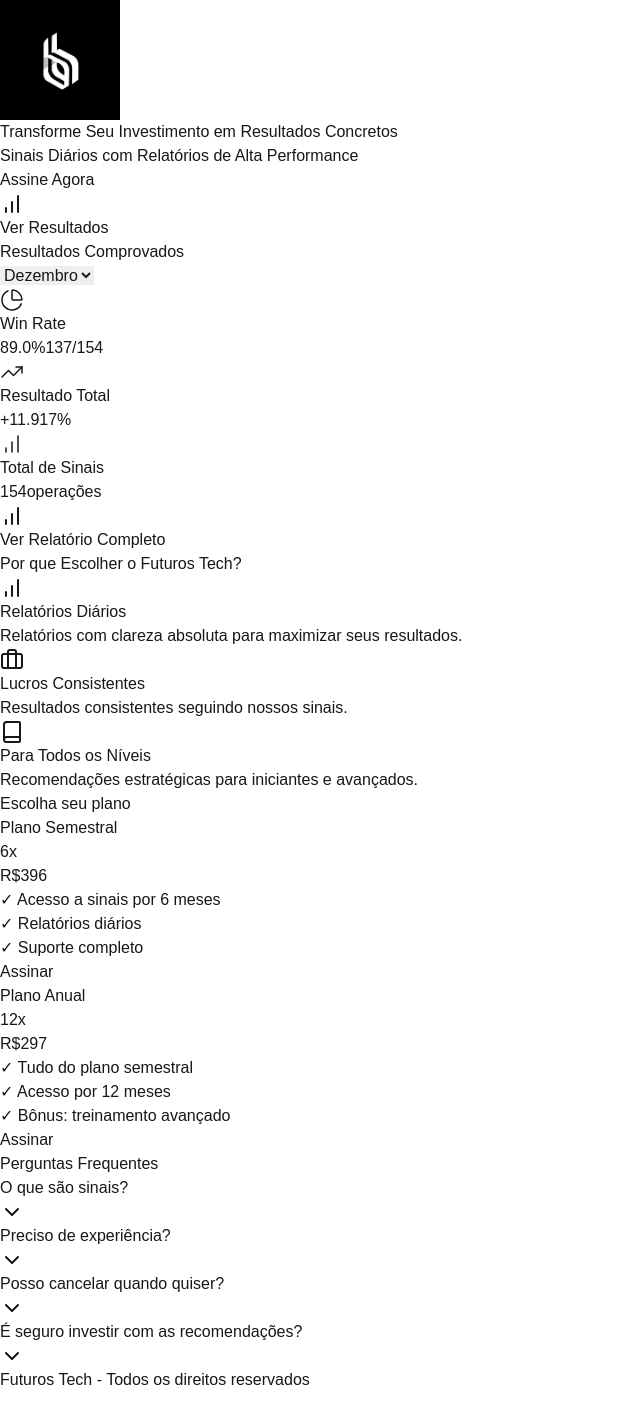
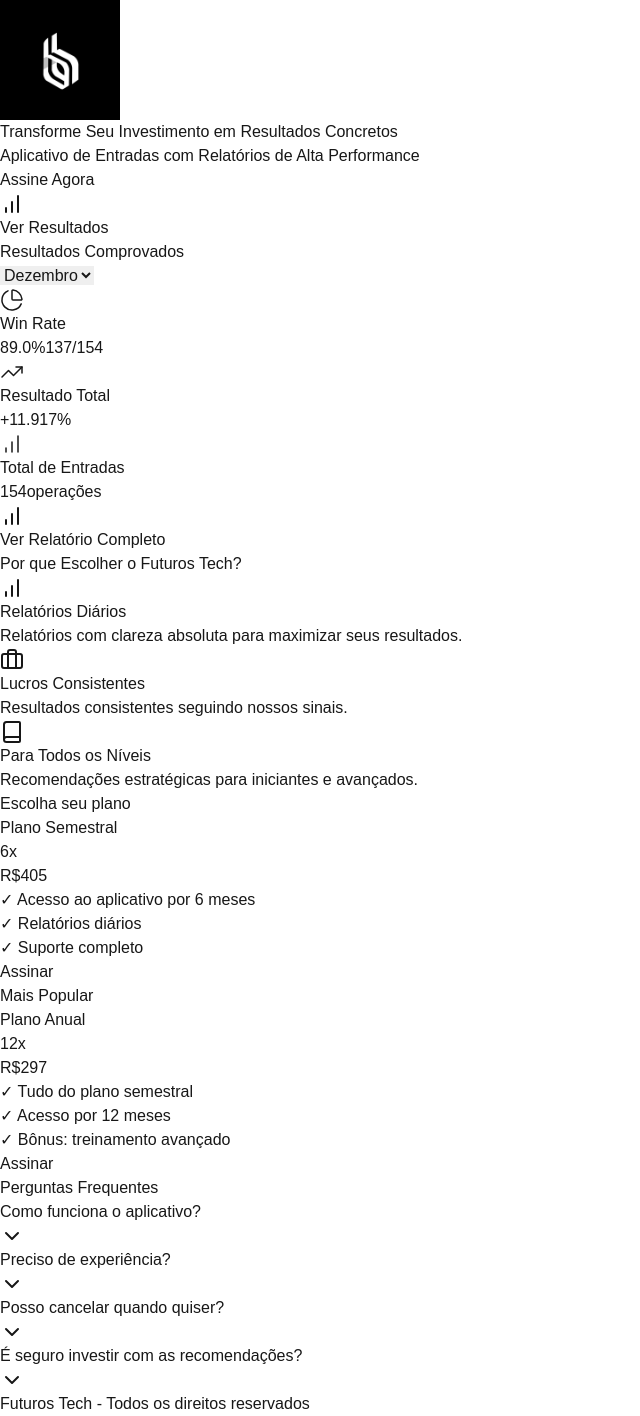
Before and after one commit to tonipcv/sales-fip, a Next.js app: page / in a window 1280 px wide. Shown: the whole page, without its empty margins (0-640 px from the left). Before the commit the page ends 1392 px from the top, so only its background shows below. Built offline with nearby package versions, Linux system fonts and the light colour scheme.

Commit message:
link correto

```diff
--- a/src/app/layout.tsx
+++ b/src/app/layout.tsx
@@ -13,28 +13,23 @@
 });
 
 export const metadata: Metadata = {
-  title: 'Futuros Tech - Sinais e Análises para Day Trade',
-  description: 'Entradas Diárias com Relatórios de Alta Performance Comprovada. Utilizado por +10.000 investidores ao redor do mundo. Taxa de acerto superior a 80%.',
-  keywords: 'day trade, sinais, análise técnica, mercado financeiro, investimentos, futuros, trading',
+  title: 'Futuros Tech | Aplicativo de Entradas para Trading',
+  description: 'Aplicativo de Entradas com Relatórios de Alta Performance. Transforme seu investimento em resultados concretos com nosso aplicativo de recomendações.',
+  keywords: 'aplicativo de trading, entradas de trading, recomendações de mercado, análise técnica, relatórios de trading, futuros tech',
   openGraph: {
-    title: 'Futuros Tech - Sinais e Análises para Day Trade',
-    description: 'Entradas Diárias com Relatórios de Alta Performance Comprovada. Utilizado por +10.000 investidores ao redor do mundo.',
-    type: 'website',
-    locale: 'pt_BR',
+    title: 'Futuros Tech | Aplicativo de Entradas para Trading',
+    description: 'Aplicativo de Entradas com Relatórios de Alta Performance. Transforme seu investimento em resultados concretos.',
+    url: 'https://futurostech.com',
+    siteName: 'Futuros Tech',
     images: [
       {
         url: '/logo.jpg',
-        width: 60,
-        height: 18,
-        alt: 'Futuros Tech Logo',
+        width: 800,
+        height: 600,
       },
     ],
-  },
-  twitter: {
-    card: 'summary_large_image',
-    title: 'Futuros Tech - Sinais e Análises para Day Trade',
-    description: 'Entradas Diárias com Relatórios de Alta Performance Comprovada. Utilizado por +10.000 investidores ao redor do mundo.',
-    images: ['/logo.jpg'],
+    locale: 'pt_BR',
+    type: 'website',
   },
   robots: {
     index: true,
@@ -46,6 +41,13 @@
       'max-image-preview': 'large',
       'max-snippet': -1,
     },
+  },
+  twitter: {
+    title: 'Futuros Tech | Aplicativo de Entradas para Trading',
+    card: 'summary_large_image',
+  },
+  verification: {
+    google: 'seu-código-de-verificação-aqui',
   },
 };
 
--- a/src/app/page.tsx
+++ b/src/app/page.tsx
@@ -47,7 +47,7 @@
             Transforme Seu Investimento em Resultados Concretos
           </h1>
           <p className="text-neutral-400 mb-8 bg-gradient-to-r from-neutral-400 to-white bg-clip-text text-transparent">
-            Sinais Diários com Relatórios de Alta Performance
+            Aplicativo de Entradas com Relatórios de Alta Performance
           </p>
           <div className="flex items-center justify-center gap-4">
             <a href="#planos" className="bg-white/10 backdrop-blur-sm text-white px-8 py-2 rounded-full text-sm hover:bg-white/20 transition">
@@ -111,7 +111,7 @@
             <div className="bg-black border border-neutral-800 rounded-lg p-6">
               <div className="flex items-center gap-2 mb-1">
                 <BarChart className="h-4 w-4 text-green-400" strokeWidth={1.5} />
-                <span className="text-sm text-neutral-400">Total de Sinais</span>
+                <span className="text-sm text-neutral-400">Total de Entradas</span>
               </div>
               <div className="flex items-baseline gap-2">
                 <span className="text-2xl font-light text-white">{currentResults.wins.split('/')[1]}</span>
@@ -190,20 +190,31 @@
                   6x
                 </div>
                 <div className="text-3xl font-light text-white">
-                  R$396
+                  R$405
                 </div>
               </div>
               <ul className="text-neutral-500 text-xs space-y-3 mb-8 text-left">
-                <li>✓ Acesso a sinais por 6 meses</li>
+                <li>✓ Acesso ao aplicativo por 6 meses</li>
                 <li>✓ Relatórios diários</li>
                 <li>✓ Suporte completo</li>
               </ul>
-              <a href="#" className="inline-block border border-neutral-800 text-neutral-300 px-6 py-2 text-xs hover:bg-white/5 transition-colors">
+              <a
+                href="https://checkout.k17.com.br/subscribe/semestral-ft"
+                target="_blank"
+                rel="noopener noreferrer"
+                className="inline-block border border-neutral-800 text-neutral-300 px-6 py-2 text-xs hover:bg-white/5 transition-colors"
+              >
                 Assinar
               </a>
             </div>
 
-            <div className="border-[0.5px] border-neutral-800 p-8 rounded-lg text-center">
+            <div className="relative border-[0.5px] border-green-100/20 bg-green-100/[0.02] p-8 rounded-lg text-center">
+              <div className="absolute -top-3 left-1/2 -translate-x-1/2">
+                <span className="bg-green-100/10 backdrop-blur-sm text-green-100 px-4 py-1 rounded-full text-xs border border-green-100/20">
+                  Mais Popular
+                </span>
+              </div>
+
               <h3 className="text-sm font-light mb-8 text-neutral-400">
                 Plano Anual
               </h3>
@@ -220,7 +231,12 @@
                 <li>✓ Acesso por 12 meses</li>
                 <li>✓ Bônus: treinamento avançado</li>
               </ul>
-              <a href="#" className="inline-block border border-neutral-800 text-neutral-300 px-6 py-2 text-xs hover:bg-white/5 transition-colors">
+              <a
+                href="https://checkout.k17.com.br/subscribe/anual-ft-promocional"
+                target="_blank"
+                rel="noopener noreferrer"
+                className="inline-block border border-neutral-800 text-neutral-300 px-6 py-2 text-xs hover:bg-white/5 transition-colors"
+              >
                 Assinar
               </a>
             </div>
@@ -238,12 +254,12 @@
           <div className="space-y-4">
             {[
               {
-                question: "O que são sinais?",
-                answer: "Sinais são recomendações de compra ou venda baseadas em análises técnicas e fundamentalistas do mercado."
+                question: "Como funciona o aplicativo?",
+                answer: "Nosso aplicativo fornece recomendações de compra ou venda baseadas em análises técnicas e fundamentalistas do mercado."
               },
               {
                 question: "Preciso de experiência?",
-                answer: "Não, nosso serviço atende tanto iniciantes quanto investidores experientes com recomendações claras."
+                answer: "Não, nosso aplicativo atende tanto iniciantes quanto investidores experientes com recomendações claras."
               },
               {
                 question: "Posso cancelar quando quiser?",
```
Also changed, not shown: src/app/resultados/page.tsx (+10 -0 lines).
